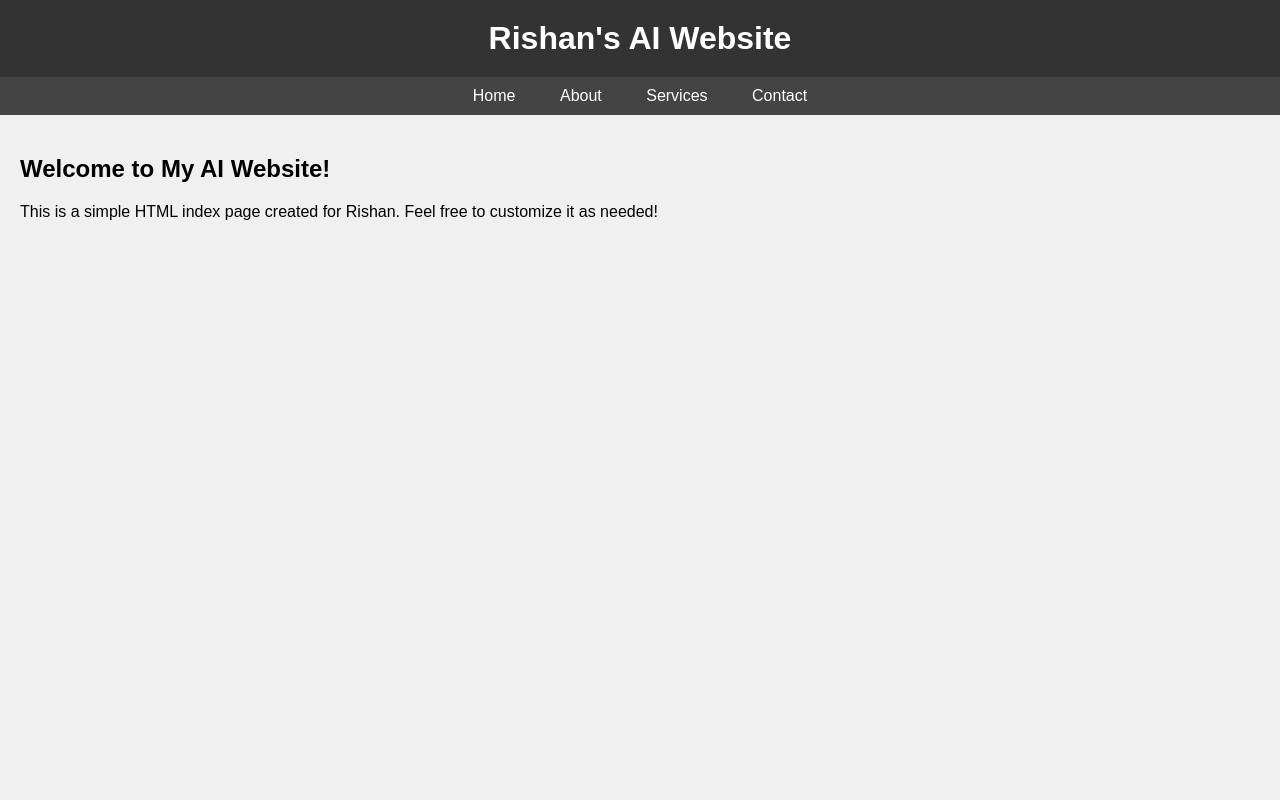
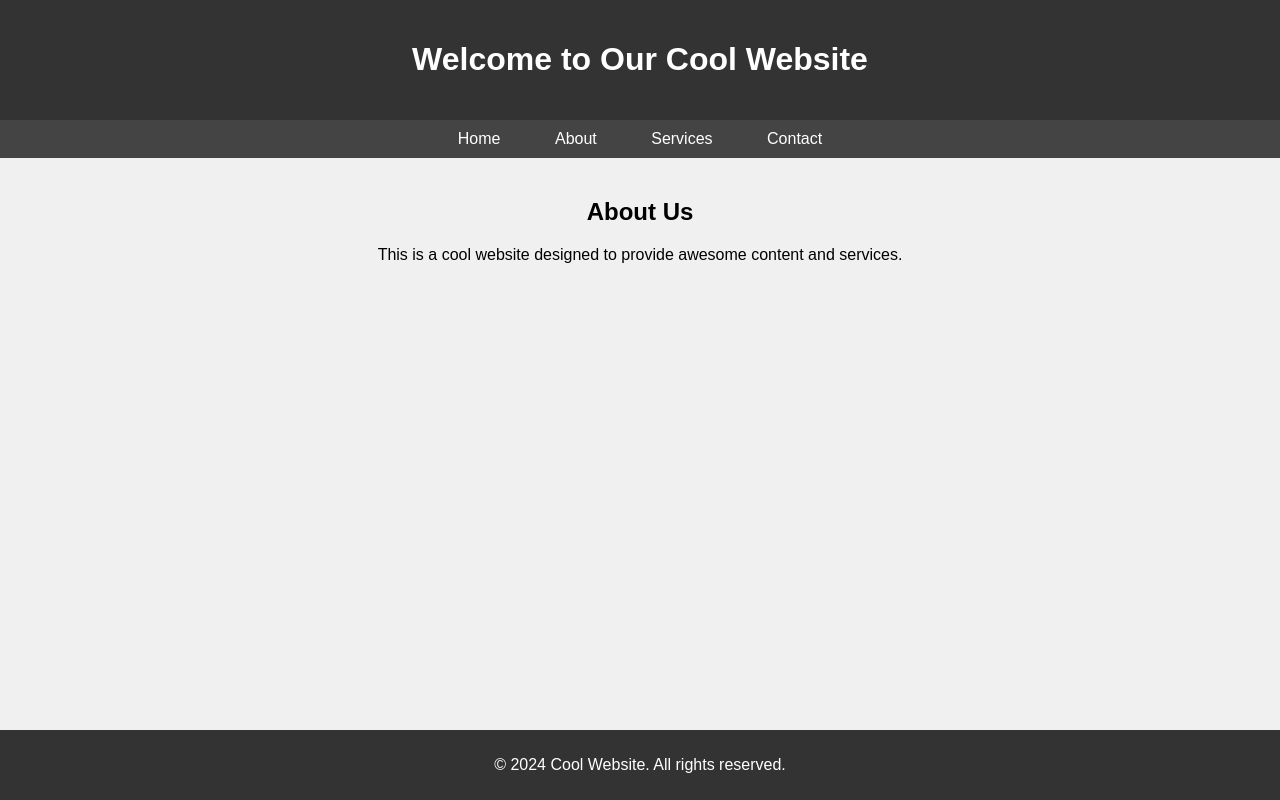
Before and after one commit to rishankaha/rishan.github.io, a plain HTML site: page index.html in a window 1280 px wide. Drawn offline with Linux system fonts and the light colour scheme.

Commit message:
Update index.html

```diff
--- a/index.html
+++ b/index.html
@@ -3,58 +3,67 @@
 <head>
     <meta charset="UTF-8">
     <meta name="viewport" content="width=device-width, initial-scale=1.0">
-    <title>Rishan's AI Website</title>
+    <title>Cool Website</title>
     <style>
         body {
             font-family: Arial, sans-serif;
+            background-color: #f0f0f0;
             margin: 0;
             padding: 0;
-            background-color: #f0f0f0;
         }
         header {
             background-color: #333;
             color: #fff;
-            padding: 20px 0;
+            padding: 20px;
             text-align: center;
-        }
-        h1 {
-            margin: 0;
         }
         nav {
             background-color: #444;
-            padding: 10px 0;
+            padding: 10px;
             text-align: center;
         }
         nav a {
             color: #fff;
             text-decoration: none;
-            padding: 0 20px;
+            padding: 10px 20px;
+            margin: 0 5px;
+            border-radius: 5px;
+            transition: background-color 0.3s;
         }
         nav a:hover {
             background-color: #555;
         }
         section {
             padding: 20px;
+            text-align: center;
+        }
+        footer {
+            background-color: #333;
+            color: #fff;
+            text-align: center;
+            padding: 10px 0;
+            position: fixed;
+            bottom: 0;
+            width: 100%;
         }
     </style>
 </head>
 <body>
-
     <header>
-    <h1>Rishan's AI Website</h1>
+        <h1>Welcome to Our Cool Website</h1>
     </header>
-
     <nav>
         <a href="#">Home</a>
         <a href="#">About</a>
         <a href="#">Services</a>
         <a href="#">Contact</a>
     </nav>
-
     <section>
-    <h2>Welcome to My AI Website!</h2>
-    <p>This is a simple HTML index page created for Rishan. Feel free to customize it as needed!</p>
+        <h2>About Us</h2>
+        <p>This is a cool website designed to provide awesome content and services.</p>
     </section>
-
+    <footer>
+        <p>&copy; 2024 Cool Website. All rights reserved.</p>
+    </footer>
 </body>
 </html>
```
Lines whose indentation alone changed are shown as unchanged.
